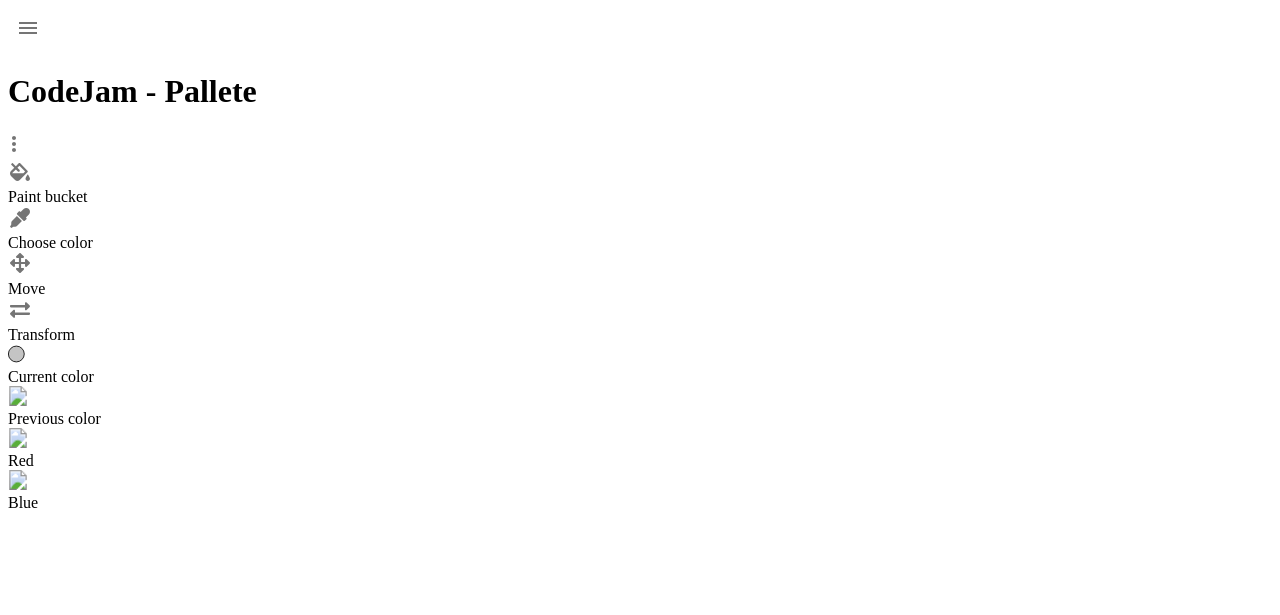
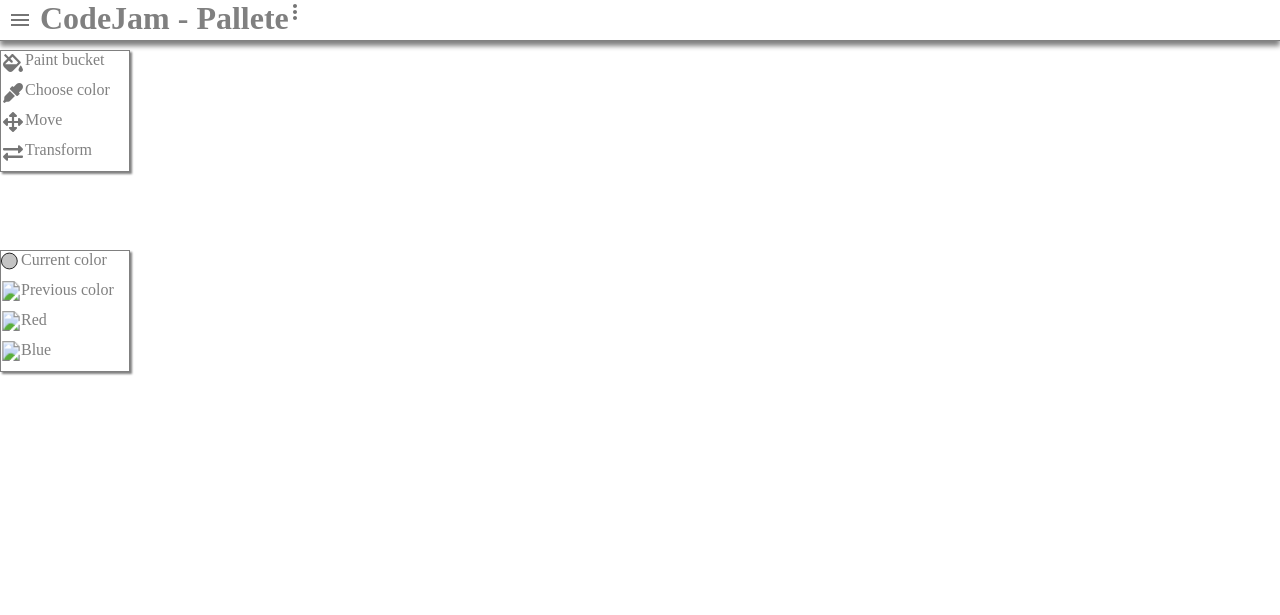
Before and after one commit to MariaGolomb/codejam-canvas, a plain HTML site: page index.html in a window 1280 px wide. Drawn offline with Linux system fonts and the light colour scheme.

Commit message:
feat: add styles

```diff
--- a/index.html
+++ b/index.html
@@ -5,6 +5,7 @@
     <meta name="viewport" content="width=device-width, initial-scale=1.0">
     <meta http-equiv="X-UA-Compatible" content="ie=edge">
     <title>Document</title>
+    <link rel="stylesheet" href="style.css" >
 </head>
 <body>
     <header class="header">
@@ -18,65 +19,66 @@
 
     </header>
 
-    <div class="action">
-        <div class="action--bucket">
+    <div class="action panel">
+        <div class="panel--item">
             <svg  xmlns="http://www.w3.org/2000/svg" xmlns:xlink="http://www.w3.org/1999/xlink" width="24" height="24">
                 <image x="0" y="0" width="24" height="24" xlink:href="img/icon-bucket.svg" />
             </svg>
-            <div class="action--bucket_text">Paint bucket</div>
+            <div class="panel--item_text">Paint bucket</div>
         </div>
 
-        <div class="action--color">
+        <div class="panel--item">
             <svg  xmlns="http://www.w3.org/2000/svg" xmlns:xlink="http://www.w3.org/1999/xlink" width="24" height="24">
                 <image x="0" y="0" width="24" height="24" xlink:href="img/icon_choose_color.svg" />
             </svg>
-            <div class="action--color_text">Choose color</div>
+            <div class="panel--item_text">Choose color</div>
         </div>
 
-        <div class="action--move">
+        <div class="panel--item">
             <svg  xmlns="http://www.w3.org/2000/svg" xmlns:xlink="http://www.w3.org/1999/xlink" width="24" height="24">
                 <image x="0" y="0" width="24" height="24" xlink:href="img/icon-move.svg" />
             </svg>
-            <div class="action--move_text">Move</div>
+            <div class="panel--item_text">Move</div>
         </div>
 
-        <div class="action--transform">
+        <div class="panel--item">
             <svg  xmlns="http://www.w3.org/2000/svg" xmlns:xlink="http://www.w3.org/1999/xlink" width="24" height="24">
                 <image x="0" y="0" width="24" height="24" xlink:href="img/icon-transform.svg" />
             </svg>
-            <div class="action--transform_text">Transform</div>
+            <div class="panel--item_text">Transform</div>
         </div>
     </div>
 
-    <div class="colors">
-        <div class="colors--current">
+    <div class="colors panel">
+        <div class="panel--item">
             <svg  xmlns="http://www.w3.org/2000/svg" xmlns:xlink="http://www.w3.org/1999/xlink" width="20" height="20">
                 <image x="0" y="0" width="20" height="20" xlink:href="img/icon-current.svg" />
             </svg>
-            <div class="colors--current_text">Current color</div>
+            <div class="panel--item_text">Current color</div>
         </div>
 
-        <div class="colors--prev">
+        <div class="panel--item">
                 <svg  xmlns="http://www.w3.org/2000/svg" xmlns:xlink="http://www.w3.org/1999/xlink" width="20" height="20">
                     <image x="0" y="0" width="20" height="20" xlink:href="img/icon_prev.svg" />
                 </svg>
-                <div class="colors--prev_text">Previous color</div>
+                <div class="panel--item_text">Previous color</div>
         </div>
 
-        <div class="colors--red">
+        <div class="panel--item">
                 <svg  xmlns="http://www.w3.org/2000/svg" xmlns:xlink="http://www.w3.org/1999/xlink" width="20" height="20">
                     <image x="0" y="0" width="20" height="20" xlink:href="img/icon_red.svg" />
                 </svg>
-                <div class="colors--red_text">Red</div>
+                <div class="panel--item_text">Red</div>
         </div>
 
-        <div class="colors--blue">
+        <div class="panel--item">
                 <svg  xmlns="http://www.w3.org/2000/svg" xmlns:xlink="http://www.w3.org/1999/xlink" width="20" height="20">
                     <image x="0" y="0" width="20" height="20" xlink:href="img/icon_blue.svg" />
                 </svg>
-                <div class="colors--blue_text">Blue</div>
+                <div class="panel--item_text">Blue</div>
         </div>
+    </div>
 
-    </div>
+    <canvas id="cnvs" class="canvas" height="512" width="512"></canvas>
 </body>
 </html>
--- /dev/null
+++ b/style.scss
@@ -0,0 +1,43 @@
+*{
+    margin: 0;
+    padding: 0;
+    color: grey;
+}
+
+.header {
+    display: flex;
+    width: 100%;
+    height: 40px;
+    position: fixed;
+
+    border-bottom: gray 1px solid;
+    box-shadow:  0px 5px 5px gray;
+}
+
+
+.action{
+    position: fixed;
+    top: 50px;
+}
+
+.colors{
+    position: fixed;
+    top: 250px;
+
+
+}
+
+.panel {
+    border: gray 1px solid;
+    box-shadow:  2px 2px 2px gray;
+    width: 10%;
+
+    &--item{
+        display: flex;
+        height: 30px;
+    }
+}
+
+.canvas{
+    margin: 100px 150px;
+}
```
Also changed, not shown: style.css (added), 1 other file.
